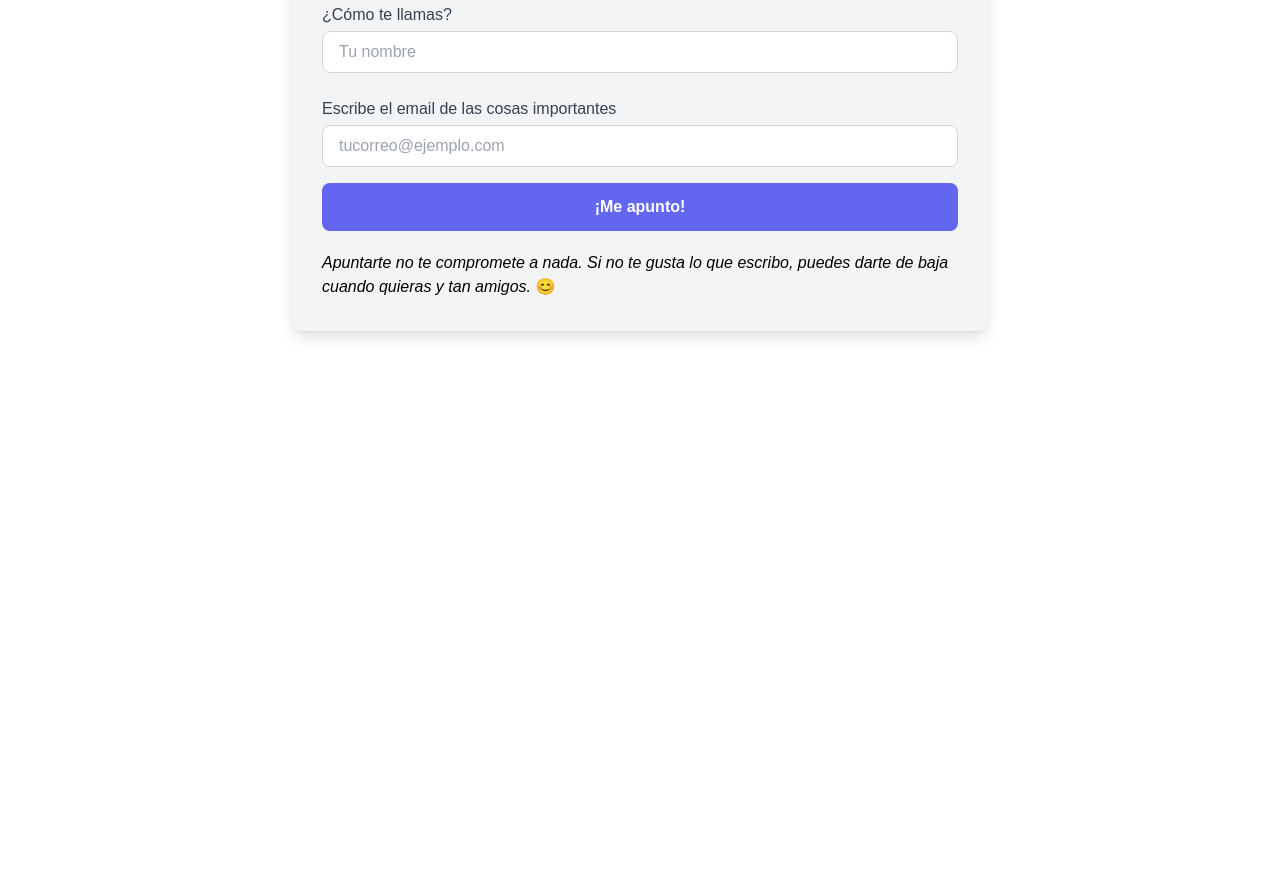
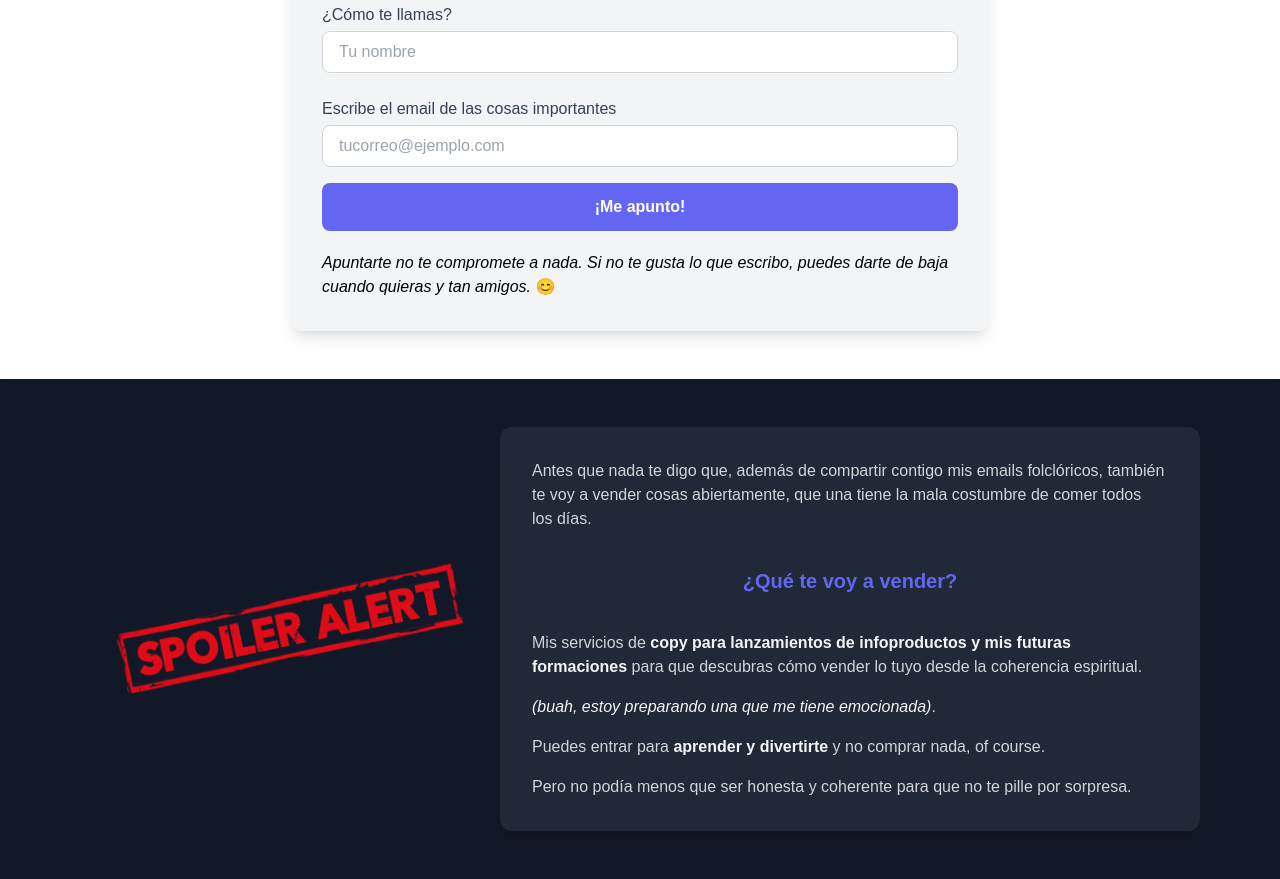
Before and after one commit to verlandev/copy-hierbas, an Astro site: page / in a window 1280 px wide. Shown: the part 1289-2168 px from the top of the page. Before the commit the page ends 1668 px from the top, so only its background shows below. Built offline with nearby package versions, Linux system fonts and the light colour scheme; Astro itself is replaced by a stand-in of ours.

Commit message:
✨ Creamos Spoiler Alert

```diff
--- a/src/pages/index.astro
+++ b/src/pages/index.astro
@@ -3,11 +3,12 @@ import Layout from '../layouts/Layout.astro';
 import Authority from '../sections/Authority.astro';
 import FormZone from '../sections/FormZone.astro';
 import Hero from '../sections/Hero.astro';
+import SpoilerAlert from '../sections/SpoilerAlert.astro';
 ---
 
 <Layout title='Copy Hierbas'>
   <Hero />
   <Authority />
   <FormZone />
-
+  <SpoilerAlert />
 </Layout>
--- /dev/null
+++ b/src/sections/SpoilerAlert.astro
@@ -0,0 +1,24 @@
+---
+import Alert from '../icons/alert.svg';
+---
+<section class="w-full flex justify-center shadow-lg p-8 py-12 bg-gray-900">
+  <div class="flex flex-col lg:flex-row items-center text-gray-300">
+    <div>
+      <!-- <Alert class='size-15' /> -->
+       <img
+        src="/images/Red-Alert.png"
+        alt=""
+        class="w-[300px] lg:w-[420px] -rotate-12"
+      >
+    </div>
+    <div class="bg-gray-800 shadow-lg p-8 rounded-xl w-[330px] lg:w-[700px] lg:max-w-[900px] flex flex-col gap-4 text-pretty">
+      <p>Antes que nada te digo que, además de compartir contigo mis emails folclóricos, también te voy a vender cosas abiertamente, que una tiene la mala costumbre de comer todos los días.</p>
+      <h1 class="text-center text-xl font-black text-indigo-500 pt-5 pb-5">¿Qué te voy a vender?</h1>
+      <p>Mis servicios de <span class="text-gray-100 font-bold">copy para lanzamientos de infoproductos y mis futuras formaciones</span> para que descubras cómo vender lo tuyo desde la coherencia espiritual. </p>
+      <p><span class="italic text-gray-100">(buah, estoy preparando una que me tiene emocionada)</span>.</p>
+      <p>Puedes entrar para <span class="text-gray-100 font-bold">aprender y divertirte</span> y no comprar nada, of course.</p>
+      <p>Pero no podía menos que ser honesta y coherente para que no te pille por sorpresa.</p>
+    </div>
+  </div>
+
+</section>
```
Also changed, not shown: public/images/Red-Alert.png (added), public/images/Red-Alert.webp (added), src/icons/alert.svg (added).
